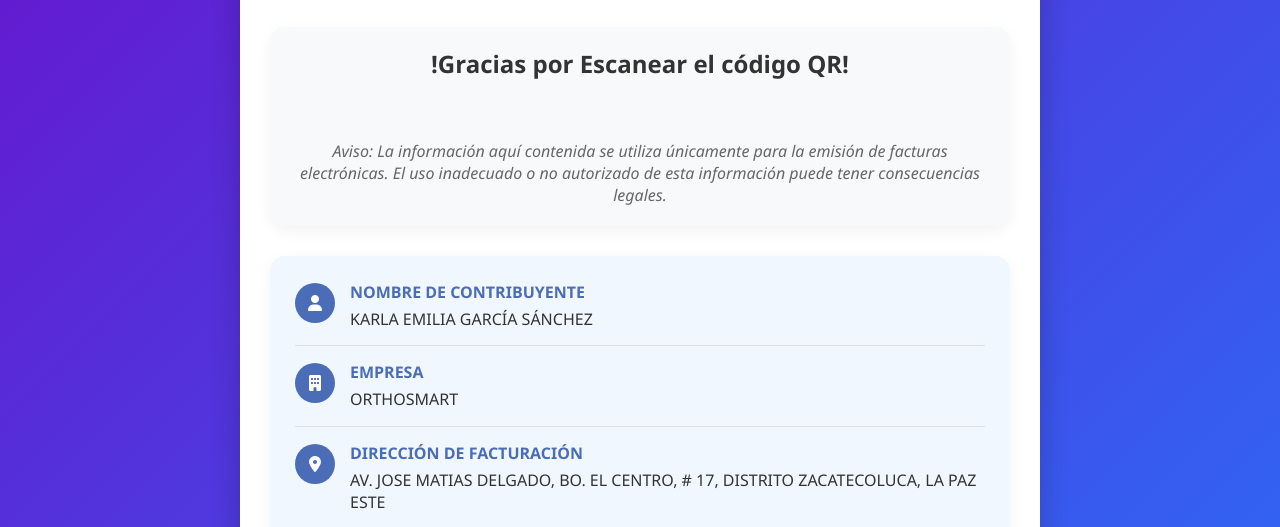
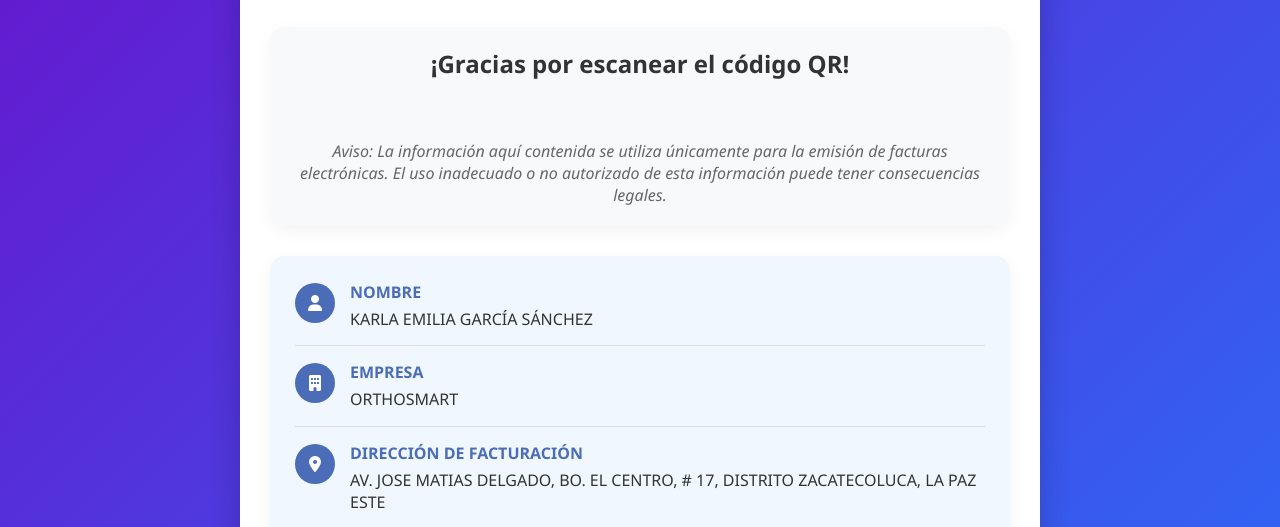
Before and after one commit to facturacionorthosmart-art/orthosmart-card, a plain HTML site: page index.html in a window 1280 px wide. Shown: the part 271-798 px from the top of the page. Drawn offline with Linux system fonts and the light colour scheme; a script that the page names is missing.

Commit message:
Update index.html

```diff
--- a/index.html
+++ b/index.html
@@ -215,7 +215,7 @@
 
         <div class="content">
             <div class="qr-container">
-                <h2>!Gracias por Escanear el código QR!</h2>
+                <h2>¡Gracias por escanear el código QR!</h2>
                 <div id="qrcode"></div>
                 <p class="instructions"> Aviso: La información aquí contenida se utiliza únicamente para la emisión de facturas electrónicas.
 El uso inadecuado o no autorizado de esta información puede tener consecuencias legales.</p>
@@ -227,7 +227,7 @@ El uso inadecuado o no autorizado de esta información puede tener consecuencias
                         <i class="fas fa-user"></i>
                     </div>
                     <div class="info-text">
-                        <h3>NOMBRE DE CONTRIBUYENTE</h3>
+                        <h3>NOMBRE</h3>
                         <p>KARLA EMILIA GARCÍA SÁNCHEZ</p>
                     </div>
                 </div>
```
